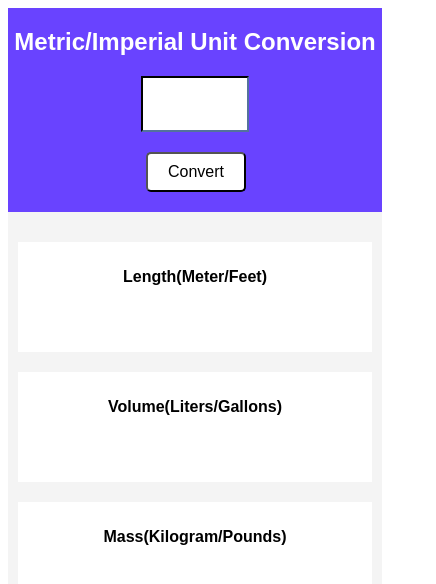
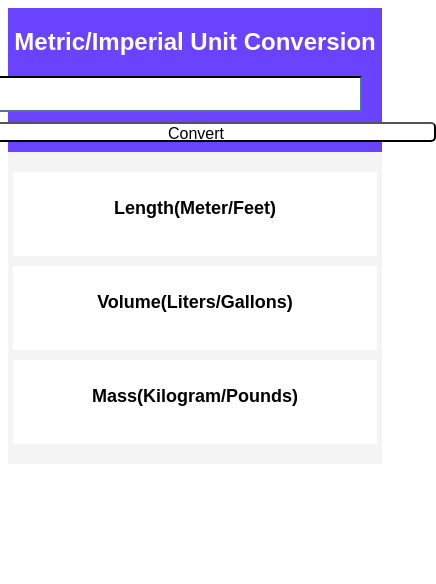
Before and after one commit to whyipeee/Converter, a plain HTML site: page index.html in a window 390 px wide. Shown: the whole page, 436 px wide, since content can reach past the window. Drawn offline with Linux system fonts and the light colour scheme.

Commit message:
updated 1 mobile version

```diff
--- a/style.css
+++ b/style.css
@@ -70,65 +70,75 @@ h3{
 }
 
 @media screen and (max-width: 480px) {
+ .atas{
+    background-color: #6943FF;
+    color: #FFFFFF;
+    text-align: center;
+    display: flex;
+    align-items: center;
+    justify-content: space-around;
+    flex-direction: column;
+    font-family: Arial, Helvetica, sans-serif;
+}
 
-    #hero {
-        height: 400px;
-        padding: 0px 20px 60px 20px;
-        font-size: 24px;
-        align-items: center;
+#atur{
+display: flex;
+   flex-direction: column;
+}
+
+input{
+    height:30px;
+    width: 400px;
+    border-color:#273549;
+    color: black;
+    font-size: 10px;
     text-align: center;
 }
 
-    #Visit {
-        margin: 200px auto 0px auto;
-        font-size: 24px;
-        padding: 6px 12px;
+button{
+   font-size: medium;
+    margin-top: 10px;
+    margin-bottom: 10px;
+    margin-left: 2px;
+    height: 20px;
+    width: 480px;
+    background-color: white;
+    border-radius: 5px
+}
+
+.bawah{
+    font-family: Arial, Helvetica, sans-serif;
+    padding:20px 5px ;
+    background-color: #F4F4F4;
     text-align: center;
 }
 
-    #Vibrant {
-        margin: 10px auto auto auto;
-        font-size: 18px;
-        padding: 6px 12px;
-        text-align: center;
+#panjang{
+    padding: 2px 2px;
+    background-color: white;
+    height: 80px;
 }
 
-    #Aktiv-section {
-        padding: 30px 15px;
+#volume{
+    margin-top: 10px;
+    padding: 2px 2px;
+    background-color: white;
+    height: 80px;
 }
 
-    #Aktivitas-Title {
-        font-size: 28px;
-        margin: 20px auto;
+#berat{
+    margin-top: 10px;
+    padding: 2px 2px;
+    background-color: white;
+    height: 80px;
 }
 
-    .column {
-        gap: 30px;
+h4{
+    font-size: large;
 }
 
-    .gambar, .gambar1 {
-        width: 150px;
-        height: 150px;
+h3{
+    font-size: medium;
 }
 
-    #card {
-        padding: 20px;
-        margin: 20px 10px;
-        border-radius: 20px;
-        width: calc(100% - 20px);
 }
-
-    #isi {
-        margin: 0px 10px 20px 5px;
-        font-size: 14px;
-    }
-
-    #sub {
-        margin: 10px 10px 5px 5px;
-        font-size: 16px;
-    }
-
-    h4 {
-        font-size: 16px;
-    }
-}
```
Lines whose indentation alone changed are shown as unchanged.
